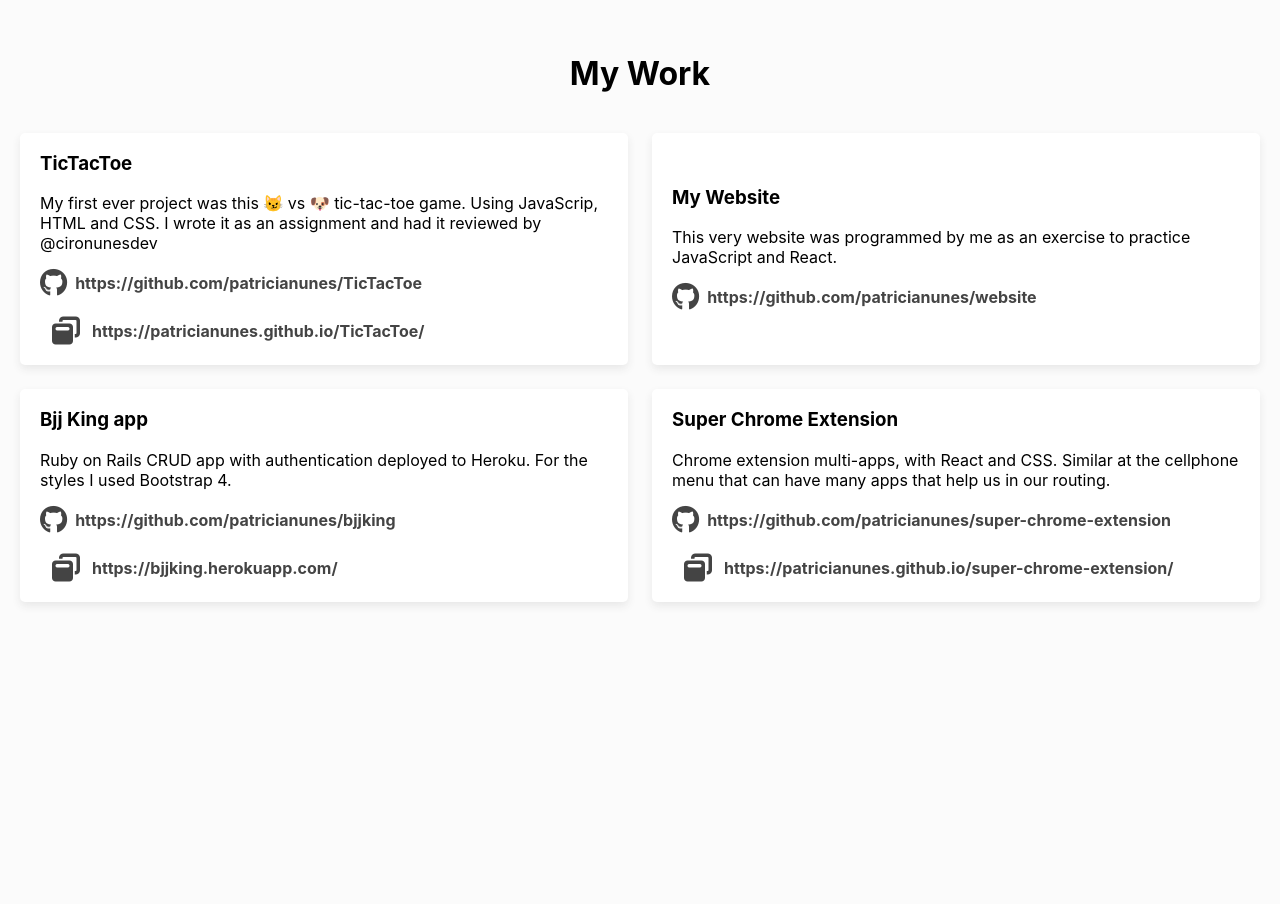
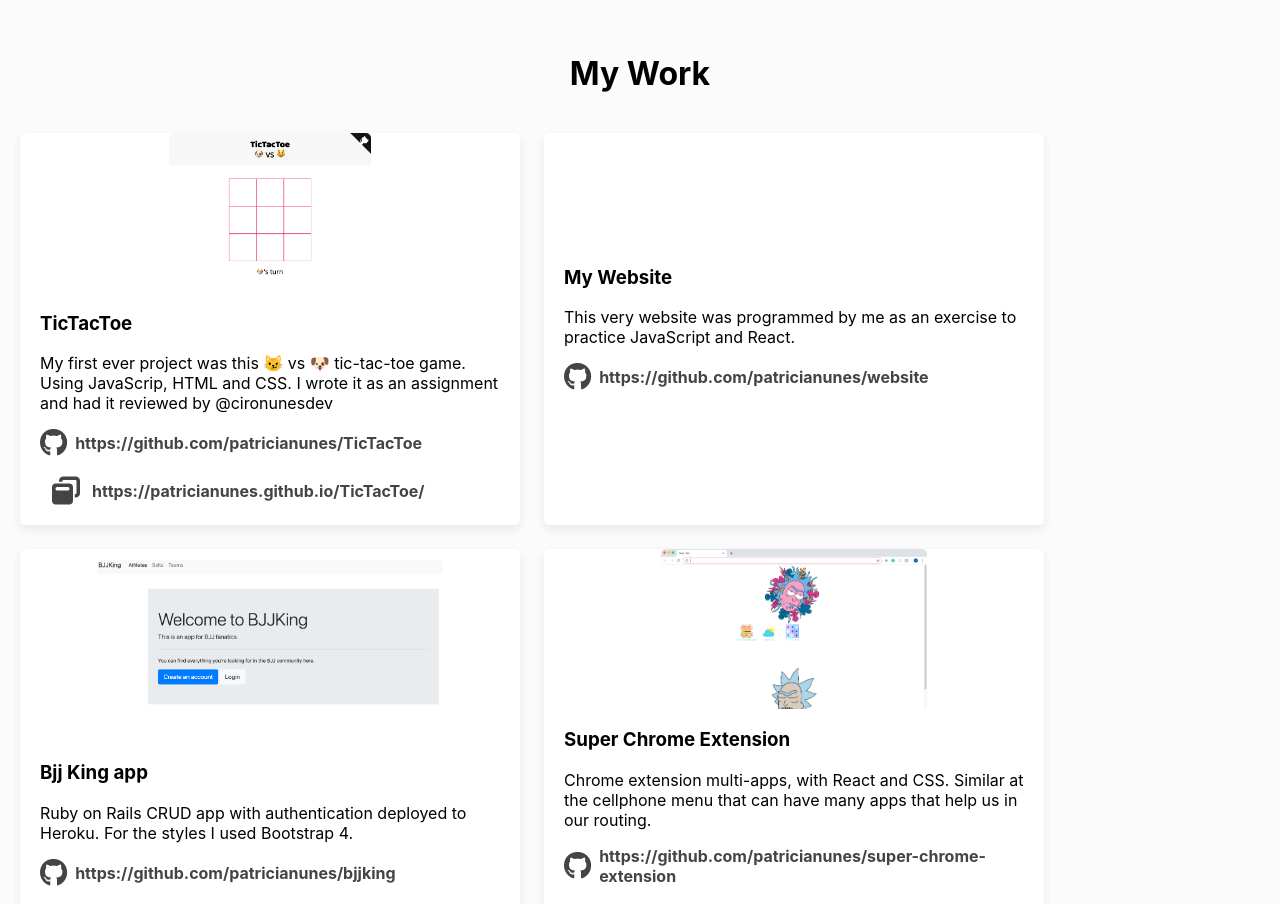
Before and after one commit to patricianunes/website, a React (Create React App) app: page /#header in a window 1280 px wide. Shown: the part 800-1704 px from the top of the page. Built offline with nearby package versions, Linux system fonts and the light colour scheme.

Commit message:
show the card image

```diff
--- a/src/components/Cards/Card.Item.css
+++ b/src/components/Cards/Card.Item.css
@@ -29,12 +29,10 @@
   margin-right: 8px;
 }
 
-.card__link:hover {
-}
-
 img {
-  display: none;
+  display: -webkit-box;
   max-width: 100%;
+  max-height: 160px;
   margin: 0 auto;
   border-radius: 5px 5px 0 0;
 }
--- a/src/components/Cards/Card.css
+++ b/src/components/Cards/Card.css
@@ -3,10 +3,7 @@
   padding: 0;
   margin: 0;
   display: grid;
-  grid-template-columns: 1fr 1fr;
+  grid-template-columns: repeat(auto-fill, minmax(300px, 500px));
   grid-column-gap: 24px;
   grid-row-gap: 24px;
 }
-
-.grid__item {
-}
--- a/src/components/Cards/Card.js
+++ b/src/components/Cards/Card.js
@@ -3,6 +3,7 @@ import React from "react";
 import "./Card.css";
 import TicTacToe from "./tictactoe.png";
 import BjjKing from "./bjjking.png";
+import ChromeExtension from "./ce.png";
 import CardItem from "./Card.Item";
 
 const items = [
@@ -34,7 +35,7 @@ const items = [
       "Chrome extension multi-apps, with React and CSS. Similar at the cellphone menu that can have many apps that help us in our routing.",
     github: "https://github.com/patricianunes/super-chrome-extension",
     value: "https://patricianunes.github.io/super-chrome-extension/",
-    image: BjjKing
+    image: ChromeExtension
   }
 ];
 
--- a/src/components/MyWork.css
+++ b/src/components/MyWork.css
@@ -1,5 +1,5 @@
 .myWork {
   padding: 20px 20px 120px;
   background-color: #fbfbfb;
-  height: calc(100vh);
+  height: 300vh;
 }
```
Also changed, not shown: src/components/Cards/ce.png (added), src/images/down-arrow.png (deleted).
